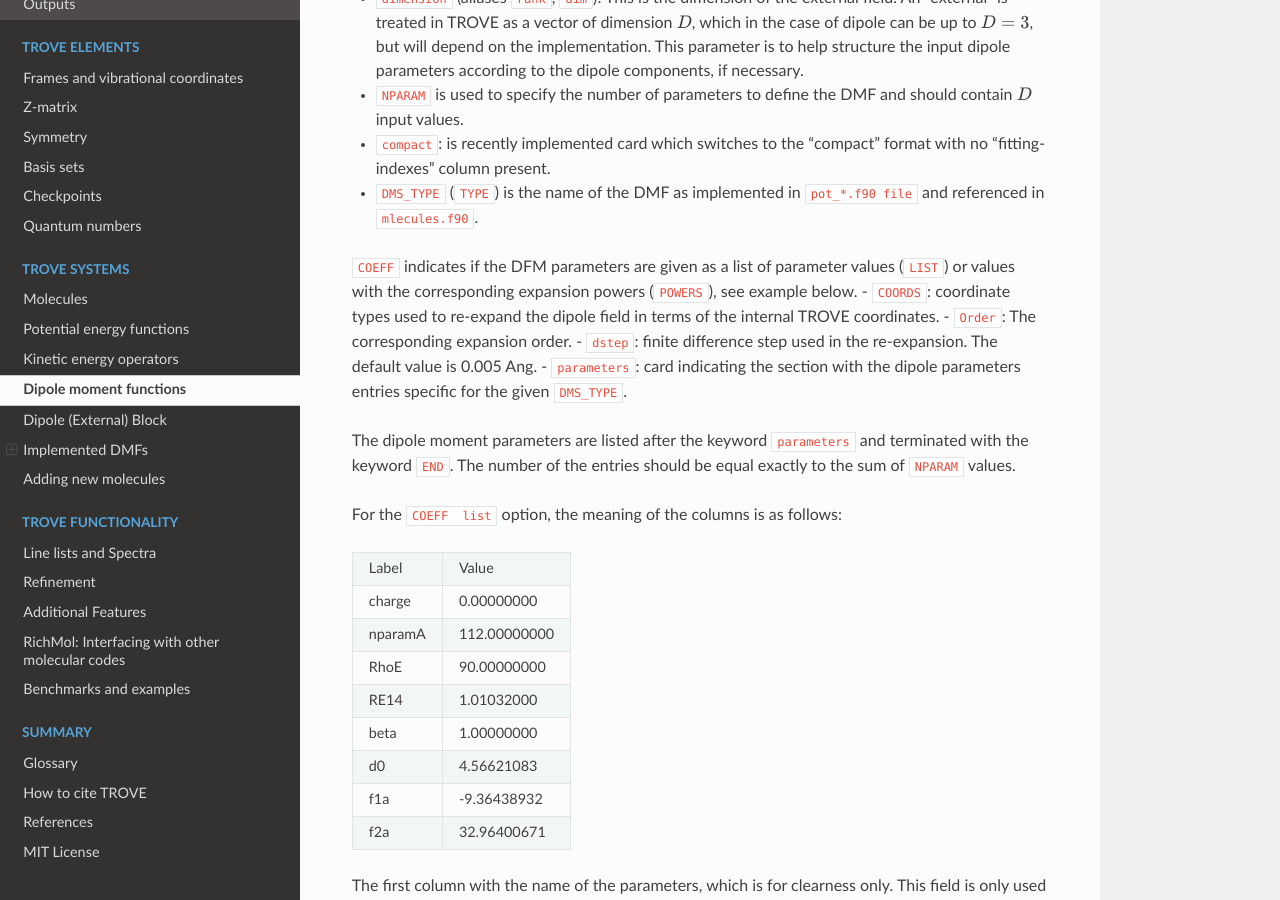
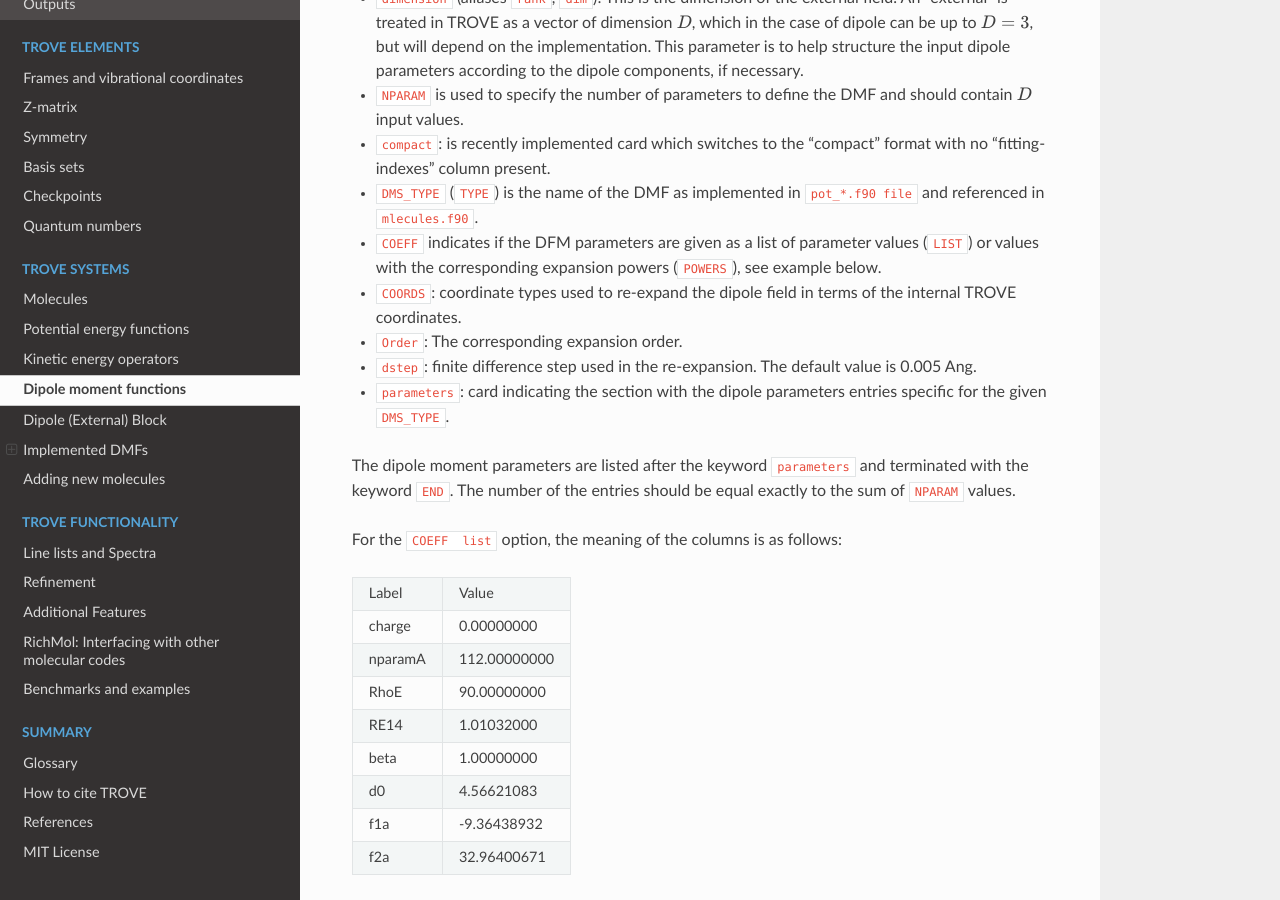
Before and after one commit to Trovemaster/TROVE, a Sphinx documentation site: the page built from docs/source/dipoles.rst, in a window 1280 px wide and 900 px high, scrolled down 1087 px. Built offline with Sphinx 7.4.7 and the Read the Docs theme 2.0.0, drawn with Linux system fonts in a browser that asks for light colours; formulas are drawn with MathJax 3; some of the changed text lies outside the part shown.

Commit message:
fix docs bugs

```diff
--- a/docs/source/dipoles.rst
+++ b/docs/source/dipoles.rst
@@ -49,7 +49,7 @@ For an example, see :download:`14N-1H3__BYTe__TROVE__step1.inp <./input/14N-1H3_
 - ``NPARAM`` is used to specify the number of parameters to define the DMF and should contain :math:`D` input values.
 - ``compact``: is recently implemented card which switches to the "compact" format with no "fitting-indexes" column  present.
 - ``DMS_TYPE`` (``TYPE``) is the name of the DMF as implemented in ``pot_*.f90 file`` and referenced in ``mlecules.f90``.
-``COEFF`` indicates if the DFM parameters are given as a list of parameter values (``LIST``) or  values with the corresponding expansion powers (``POWERS``), see example below.
+- ``COEFF`` indicates if the DFM parameters are given as a list of parameter values (``LIST``) or  values with the corresponding expansion powers (``POWERS``), see example below.
 - ``COORDS``: coordinate types used to re-expand the dipole field in terms of the internal TROVE coordinates.
 - ``Order``: The corresponding expansion order.
 - ``dstep``: finite difference step used in the re-expansion. The default value is 0.005 Ang.
@@ -132,6 +132,7 @@ Here is an example of the input format using individual expansion "powers", ``CO
 See the TROVE input :download:`CO2_bisect_xyz_step1.inp <./input/CO2_bisect_xyz_step1.inp>`.
 
 Assuming the DMF form as an expansion
+
 .. math::
 
    \mu_\alpha(\xi_1,\xi_2,\xi_3) =  \sum_{k,j,k} d_{i,j,k} \xi_1^i \xi_2^j  \xi_3^k,
@@ -139,7 +140,7 @@ Assuming the DMF form as an expansion
 the input card has the following format
 
    +---------+-----------+----------+----------+-----+-------------------------+
-   | Label   | :math:`i` | :math:`j`| :math:`k`|Index| Value :math:`_{i,j,k} ` |
+   | Label   | :math:`i` | :math:`j`| :math:`k`|Index| Value :math:`_{i,j,k}`  |
    +---------+-----------+----------+----------+-----+-------------------------+
    |  d000   |          0|    0     |    0     |    0|  -0.4801402388843266D+00|
    +---------+-----------+----------+----------+-----+-------------------------+
--- a/docs/source/kinetic.rst
+++ b/docs/source/kinetic.rst
@@ -488,7 +488,8 @@ We assume that each   1D contributing term :math:`u_{l}{q_i}` for a given mode :
 
 
 The basis functions can be combined together as a product to form a composed expansion type, e.g.
-.' math::
+
+.. math::
 
       u_{1}(\xi_1..) = f^{(\lambda)}( a_1 \xi_1^{k_1} )^{n_1} f^{(\mu)}( a_2 \xi_1^{k_2} )^{n_2}
 
```
